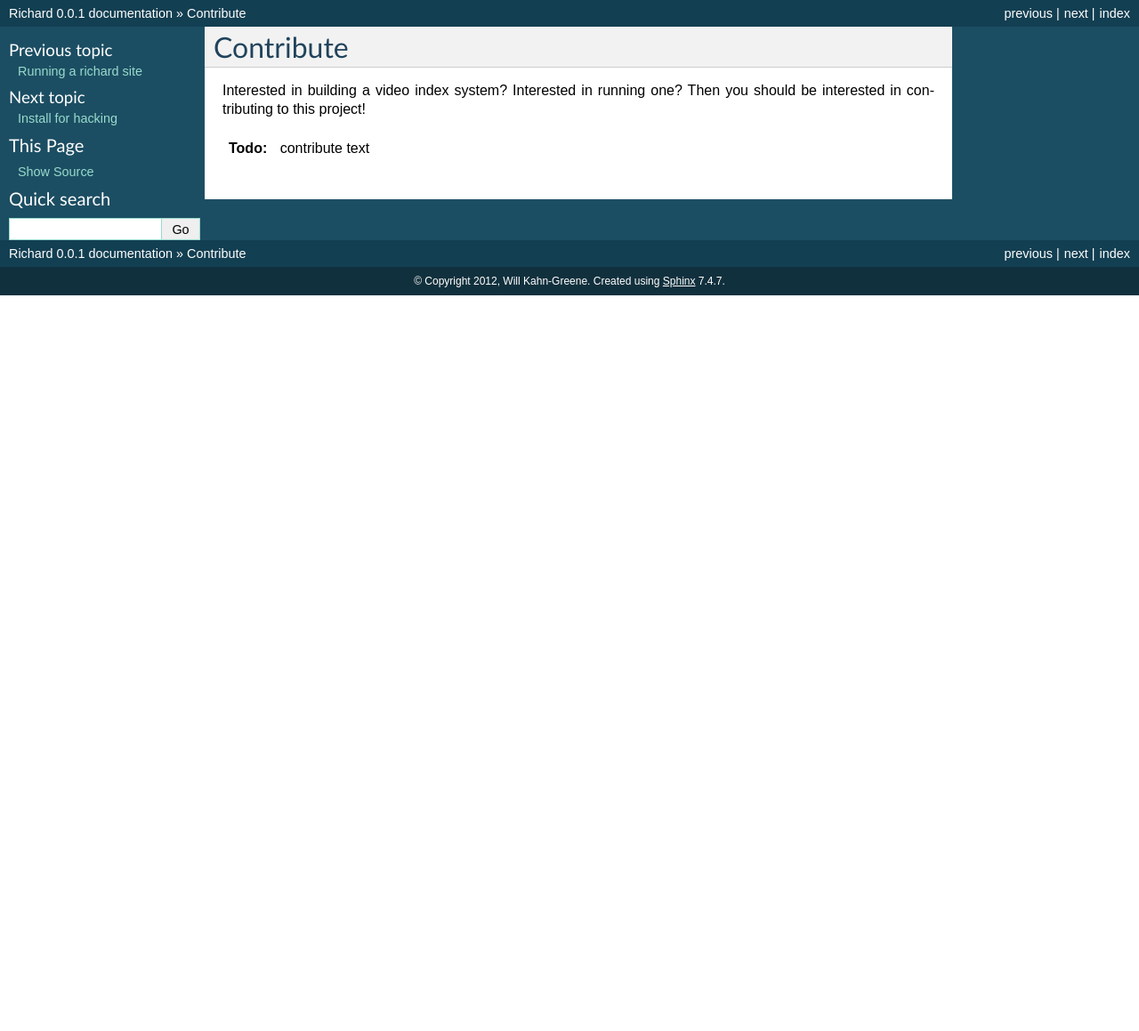
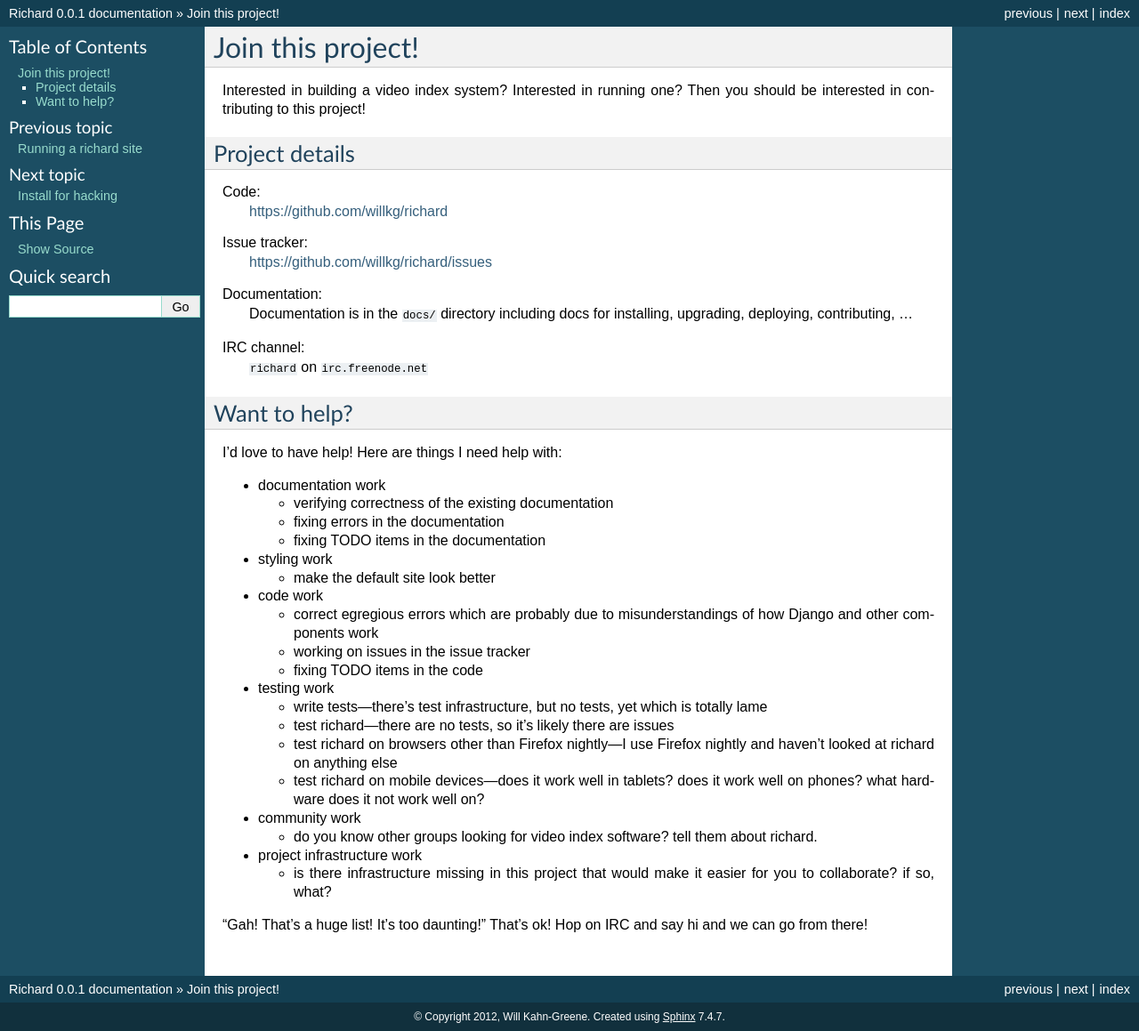
Before and after one commit to pyvideo/richard, a Sphinx documentation site: the page built from docs/dev_contribute.rst, in a window 1280 px wide. Shown: the whole page at 89% size. Built offline with Sphinx 7.4.7, drawn with Linux system fonts in a browser that asks for light colours; before the commit the page ends 900 px from its top, so only the background shows below that.

Commit message:
12. Add IRC details; flesh out dev_contribute
Closes issue #12.

```diff
--- a/README.rst
+++ b/README.rst
@@ -43,6 +43,9 @@ Issue tracker:
 Documentation:
     Documentation is in the ``docs/`` directory including docs for
     installing, upgrading, deploying, contributing, ...
+
+IRC channel:
+    ``richard`` on ``irc.freenode.net``
 
 
 Want to help?
--- a/docs/dev_contribute.rst
+++ b/docs/dev_contribute.rst
@@ -1,8 +1,70 @@
-============
- Contribute
-============
+====================
+ Join this project!
+====================
 
 Interested in building a video index system? Interested in running
 one? Then you should be interested in contributing to this project!
 
-.. todo:: contribute text
+
+Project details
+===============
+
+Code:
+    https://github.com/willkg/richard
+
+Issue tracker:
+    https://github.com/willkg/richard/issues
+
+Documentation:
+    Documentation is in the ``docs/`` directory including docs for
+    installing, upgrading, deploying, contributing, ...
+
+IRC channel:
+    ``richard`` on ``irc.freenode.net``
+
+
+Want to help?
+=============
+
+I'd love to have help! Here are things I need help with:
+
+* documentation work
+
+  * verifying correctness of the existing documentation
+  * fixing errors in the documentation
+  * fixing TODO items in the documentation
+
+* styling work
+
+  * make the default site look better
+
+* code work
+
+  * correct egregious errors which are probably due to misunderstandings of
+    how Django and other components work
+  * working on issues in the issue tracker
+  * fixing TODO items in the code
+
+* testing work
+
+  * write tests---there's test infrastructure, but no tests, yet which
+    is totally lame
+  * test richard---there are no tests, so it's likely there are issues
+  * test richard on browsers other than Firefox nightly---I use Firefox
+    nightly and haven't looked at richard on anything else
+  * test richard on mobile devices---does it work well in tablets? does
+    it work well on phones? what hardware does it not work well on?
+
+* community work
+
+  * do you know other groups looking for video index software? tell them
+    about richard.
+
+* project infrastructure work
+
+  * is there infrastructure missing in this project that would make it
+    easier for you to collaborate? if so, what?
+
+
+"Gah! That's a huge list! It's too daunting!" That's ok! Hop on IRC
+and say hi and we can go from there!
```
